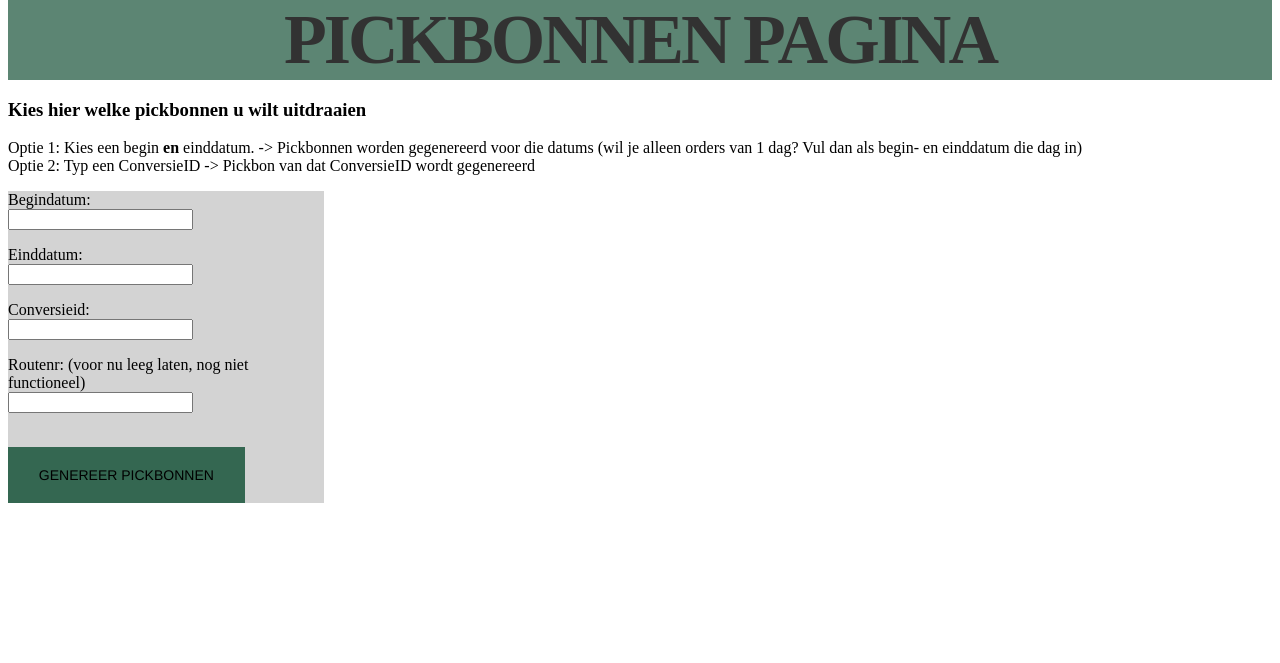
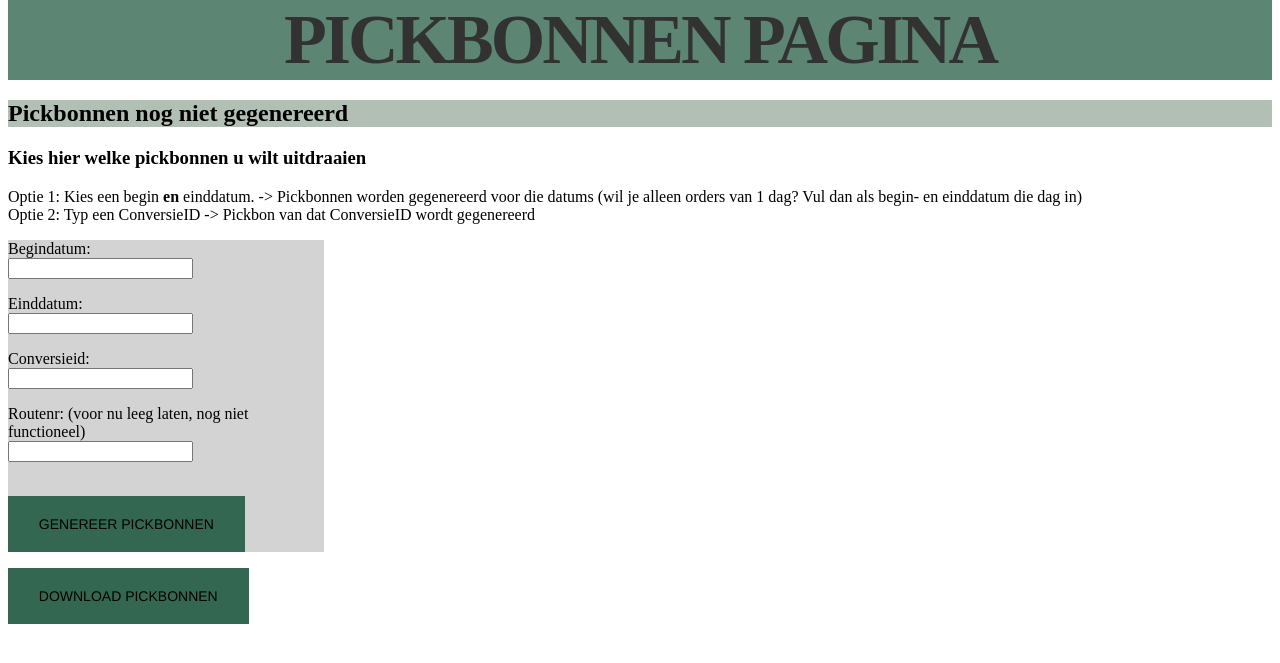
Before and after one commit to milovanpinxteren/HEFS_2.0, a Django app: page /hefs/pickbonnen_page in a window 1280 px wide. Shown: the part 54-717 px from the top of the page. Run offline with Django 4.2, Linux system fonts and the light colour scheme; data comes from the database, SQL or seed files in the repository; some libraries are stand-ins or nearby versions.

Commit message:
feat: queue pickbonnen generator

```diff
--- a/hefs/classes/customer_location_plot.py
+++ b/hefs/classes/customer_location_plot.py
@@ -19,7 +19,7 @@ class CustomerLocationPlot():
         df_coordinates['weight'] = 1
         map_obj = folium.Map(location=[52.2130, 5.2794], zoom_start=7, tiles='cartodb positron')
 
-        lats_longs = df_coordinates[['latitude', 'longitude', 'weight']].to_numpy()
+        lats_longs = df_coordinates[['latitude', 'longitude', 'weight']].dropna().to_numpy()
 
         HeatMap(lats_longs).add_to(map_obj)
         return map_obj
--- a/hefs/classes/pickbonnengenerator.py
+++ b/hefs/classes/pickbonnengenerator.py
@@ -3,7 +3,7 @@ from datetime import datetime
 import qrcode as qrcode
 
 from hefs.classes.pickbonnen import Pickbonnen
-from hefs.models import Orders, PickOrders, PickItems
+from hefs.models import Orders, PickOrders, PickItems, AlgemeneInformatie
 
 
 class PickbonnenGenerator:
@@ -56,3 +56,5 @@ class PickbonnenGenerator:
             pickbonnen.qr_codecell(pick_qr_img)
             pickbonnen.klant_qr_cell(naw_qr_img)
         pickbonnen.output('pickbonnen.pdf', "rb")
+        AlgemeneInformatie.objects.filter(naam='status').delete()
+        AlgemeneInformatie.objects.create(naam='status', waarde=100)
--- a/hefs/urls.py
+++ b/hefs/urls.py
@@ -13,6 +13,7 @@ urlpatterns = [
     path('get_orders', views.get_orders, name='get_orders'),
     path('pickbonnen_page', views.pickbonnen_page, name='pickbonnen_page'),
     path('get_pickbonnen', views.get_pickbonnen, name='get_pickbonnen'),
+    path('download_pickbonnen', views.download_pickbonnen, name='download_pickbonnen'),
     path('routes_page', views.routes_page, name='routes_page'),
     path('financial_overview_page', views.financial_overview_page, name='financial_overview_page'),
     path('facturen_page', views.facturen_page, name='facturen_page'),
--- a/hefs/views.py
+++ b/hefs/views.py
@@ -78,7 +78,7 @@ def show_veh(request):
         context['form'] = form
         return render(request, 'veh.html', context)
     except Exception as e:
-        context = {'error': True, 'ErrorMessage': 'Geen orders gevonden'}
+        context = {'error': True, 'ErrorMessage': e}
         return render(request, 'veh.html', context)
 
 
@@ -115,7 +115,7 @@ def show_customerlocationplot(request):
         context = {'customer_location_plot': customer_location_plot._repr_html_()}
         return render(request, 'customerlocationplot.html', context)
     except Exception as e:
-        context = {'error': True, 'ErrorMessage': 'Geen orders gevonden'}
+        context = {'error': True, 'ErrorMessage': e}
         return render(request, 'customerlocationplot.html', context)
 
 
@@ -187,10 +187,12 @@ def add_orders():
 def pickbonnen_page(request):
     form = PickbonnenForm()
     context = {'form': form}
+    AlgemeneInformatie.objects.filter(naam='status').delete()
+    AlgemeneInformatie.objects.create(naam='status', waarde=0)
     return render(request, 'pickbonnenpage.html', context)
 
 
-@job
+
 def get_pickbonnen(request):
     if request.method == 'POST':
         form = PickbonnenForm(request.POST, request.FILES)
@@ -199,11 +201,21 @@ def get_pickbonnen(request):
             einddatum = form['einddatum'].value()
             conversieID = form['conversieID'].value()
             routenr = form['routenr'].value()
-            PickbonnenGenerator(begindatum, einddatum, conversieID, routenr)
+            if request.environ.get('OS', '') == "Windows_NT":
+                generate_pickbonnen(begindatum, einddatum, conversieID, routenr)
+            else:
+                generate_pickbonnen(begindatum, einddatum, conversieID, routenr).delay()
+    form = PickbonnenForm()
+    context = {'form': form}
+    return render(request, 'pickbonnenpage.html', context)
+
+@job
+def generate_pickbonnen(begindatum, einddatum, conversieID, routenr):
+    PickbonnenGenerator(begindatum, einddatum, conversieID, routenr)
+
+def download_pickbonnen(request):
     response = FileResponse(open('pickbonnen.pdf', 'rb'), content_type='application/pdf', as_attachment=True)
     return response
-
-
 
 def financial_overview_page(request):
     try:
--- a/templates/pickbonnenpage.html
+++ b/templates/pickbonnenpage.html
@@ -10,6 +10,7 @@
 <body>
 {% include "navbar.html" %}
 <h1 class="page-title">Pickbonnen pagina</h1>
+<h2 style="background: #b2bfb5" id="statusH1">Pickbonnen nog niet gegenereerd</h2>
 <h3>Kies hier welke pickbonnen u wilt uitdraaien</h3>
 <p>
     Optie 1: Kies een begin <b>en</b> einddatum. -> Pickbonnen worden gegenereerd voor die datums
@@ -38,12 +39,39 @@
     </div>
 
 </form>
+    <a class="button-48" href="{% url 'download_pickbonnen' %}">Download Pickbonnen</a>
 </body>
 <link rel="stylesheet" href="https://code.jquery.com/ui/1.12.0/themes/smoothness/jquery-ui.css">
 <script src="https://code.jquery.com/jquery-3.6.0.js"></script>
 <script src="https://code.jquery.com/ui/1.12.0/jquery-ui.js"></script>
 
+<script>
+    // Example using jQuery for simplicity
+    function checkJobStatus() {
+        const url = `get_status`
+        $.ajax({
+            url: url,
+            method: 'POST',
+            headers: {"X-CSRFToken": "{{ csrf_token }}"},
+            success: function (data) {
+                console.log('data', data)
+                if (data.status === 100) {
+                    target = document.getElementById('statusH1')
+                    target.innerHTML = 'Klaar met genereren van Pickbonnen, klik op "Download Pickbonnen" om te downloaden'
+                } else if (data.status !== 100) {
+                    // Job is still running, continue checking
+                    setTimeout(checkJobStatus, 1000);  // Adjust the interval as needed
+                }
+            },
+            error: function () {
+                // Handle errors if needed
+            }
+        });
+    }
 
+    // Call the function when the page loads or as needed
+    checkJobStatus();
+</script>
 <script>
     $(document).ready(function () {
         $('.datepicker').datepicker();
```
